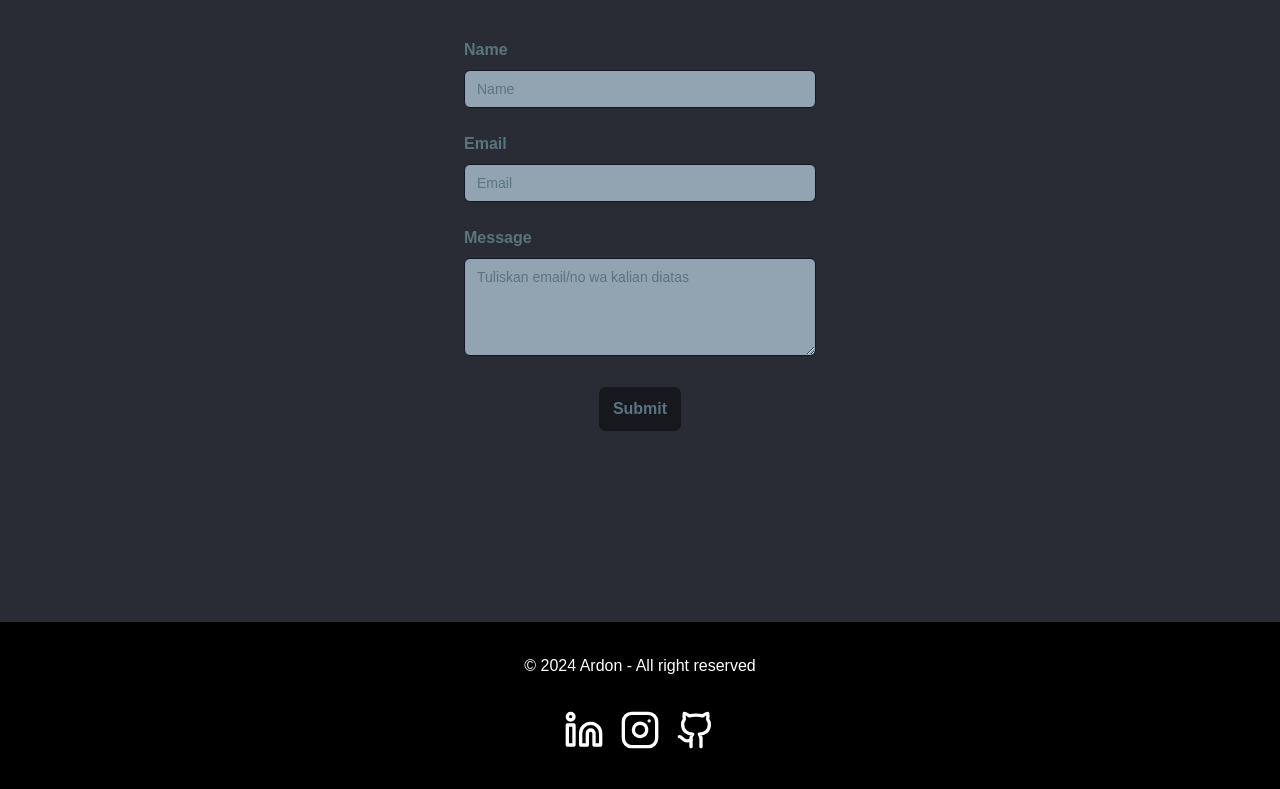
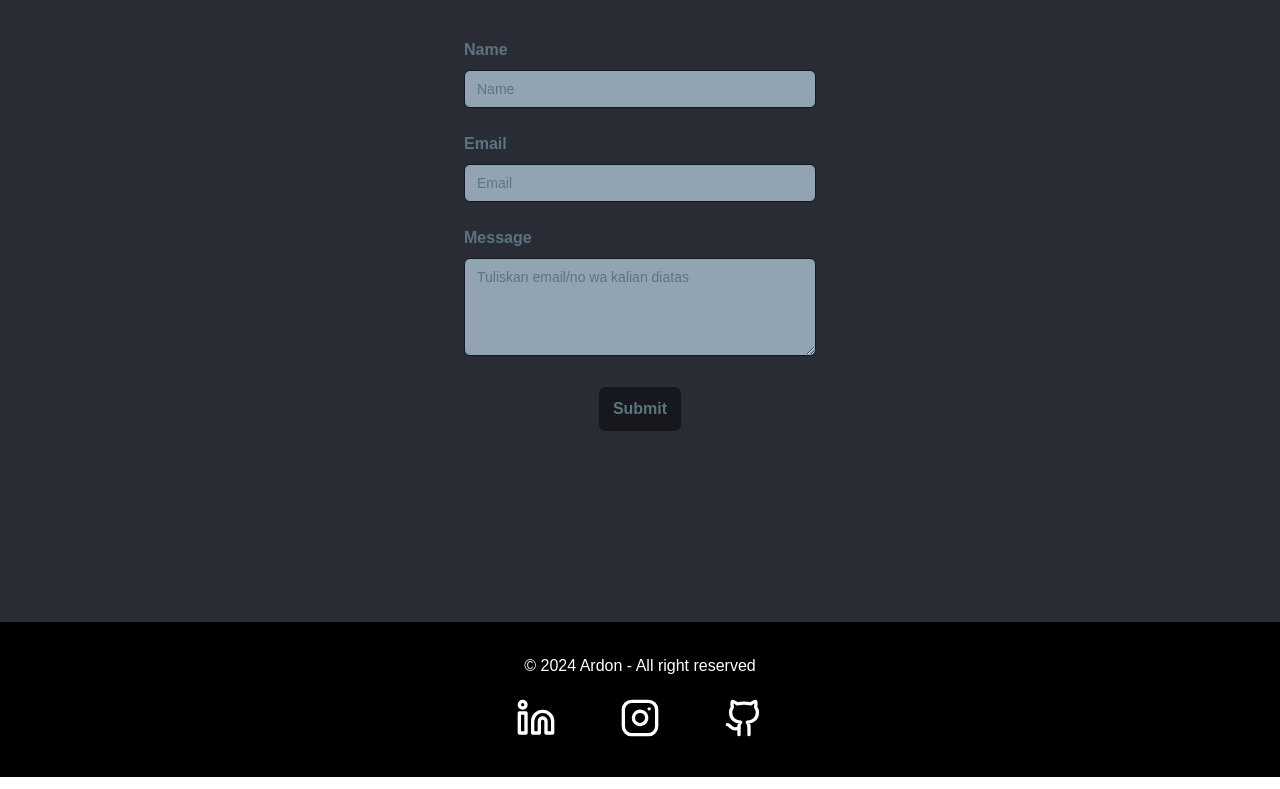
Before and after one commit to DomicMae/personal_portofolio_react, a React (Create React App) app: page / in a window 1280 px wide. Shown: the part 9854-10643 px from the top of the page. Built offline with nearby package versions, Linux system fonts and the light colour scheme.

Commit message:
feat: update UI for HomePage.jsx

```diff
--- a/src/Components/Navbar.jsx
+++ b/src/Components/Navbar.jsx
@@ -73,7 +73,7 @@ const Navbar = () => {
   const handleDownload = () => {
     const link = document.createElement("a");
     link.href = "/Resume.pdf";
-    link.download = "Resume.pdf";
+    link.download = "Resume Me.pdf";
     document.body.appendChild(link);
     link.click();
     document.body.removeChild(link);
--- a/src/Pages/HomePage.jsx
+++ b/src/Pages/HomePage.jsx
@@ -87,7 +87,7 @@ export default function HomePage(props) {
             <p>© {new Date().getFullYear()} Ardon - All right reserved</p>
           </aside>
           <nav>
-            <div className="flex justify-center pt-8 gap-x-4">
+            <div className="flex justify-center pt-5 gap-x-16">
               <a
                 href="https://www.linkedin.com/in/ardonyunors/"
                 target="_blank"
```
